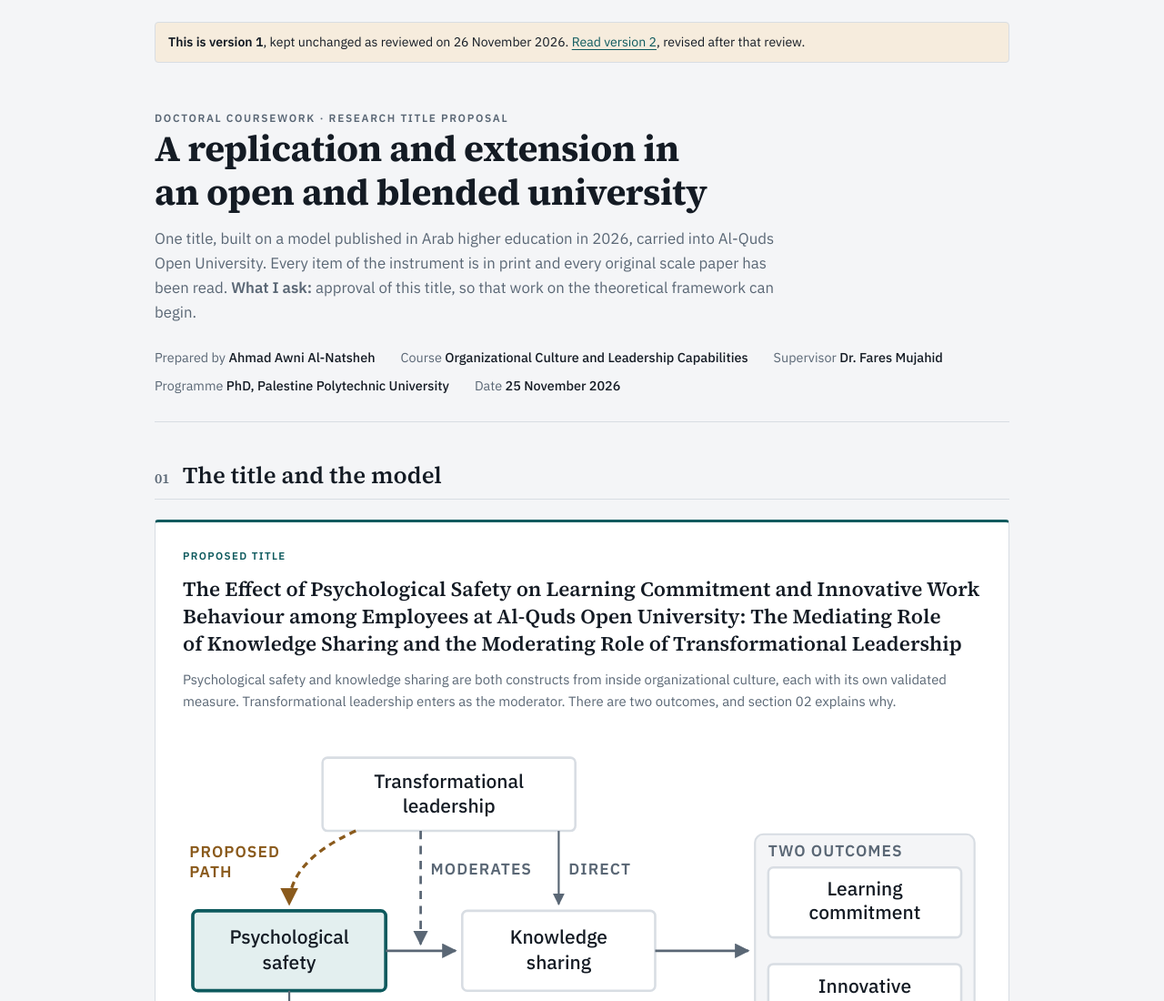
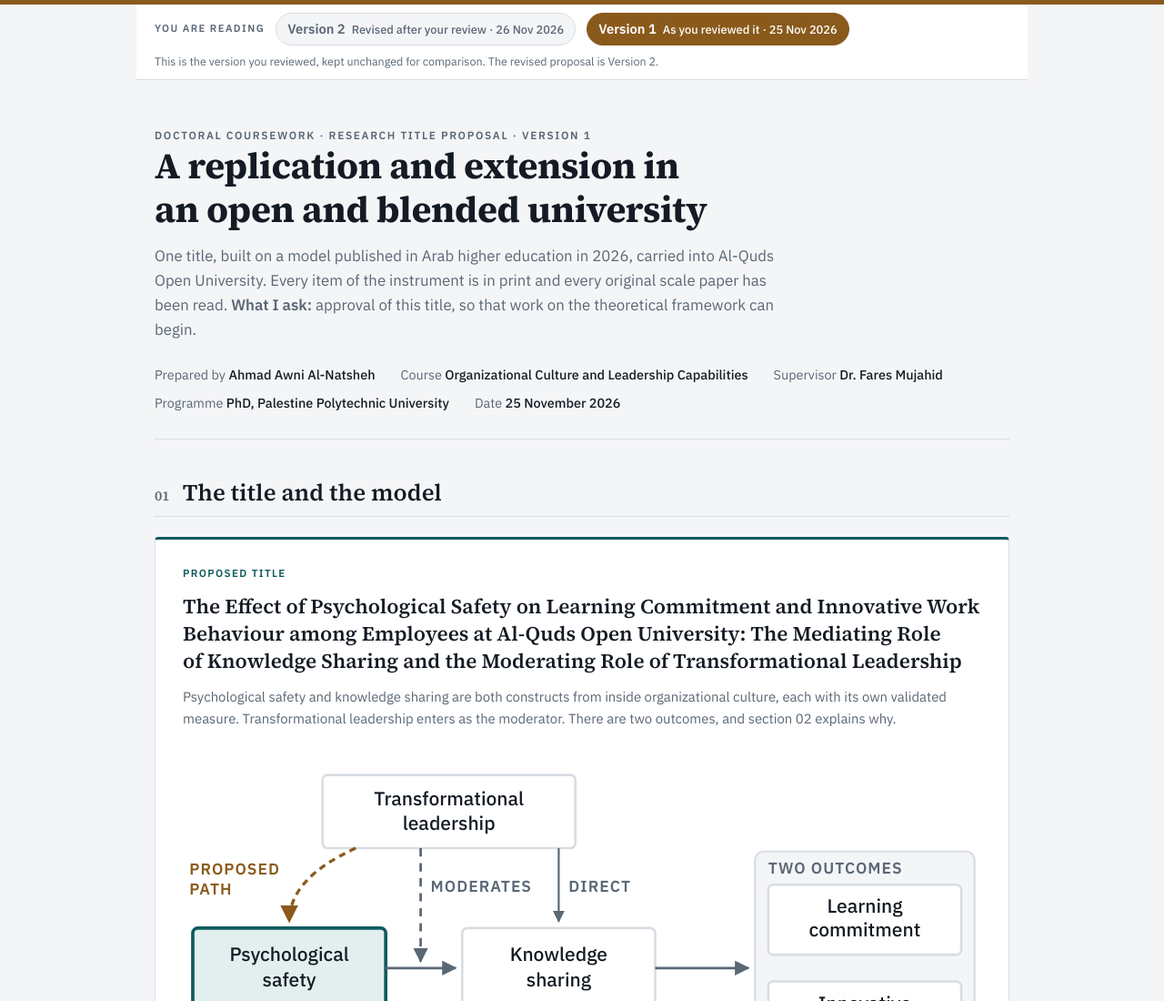
Before and after one commit to anatshih/qou-research-titles, a plain HTML site: page v1.html in a window 1280 px wide. Shown: the top 1100 px of the page at 91% size. Drawn offline with Linux system fonts and the light colour scheme.

Commit message:
Add a version switcher so the two versions are easy to tell apart

```diff
--- a/v1.html
+++ b/v1.html
@@ -150,14 +150,35 @@ footer{border-top:1px solid var(--rule);padding-top:22px;font-size:.86rem;color:
   .hint{display:none}
 }
 @media (prefers-reduced-motion:reduce){*{transition:none!important}}
+
+/* version switcher */
+.vbar{position:sticky;top:0;z-index:20;margin:0 -20px 0;padding:9px 20px;display:flex;flex-wrap:wrap;align-items:center;gap:8px 12px;border-bottom:1px solid var(--rule);background:var(--card)}
+.vbar .vtag{font-size:.7rem;letter-spacing:.13em;text-transform:uppercase;font-weight:700;color:var(--muted)}
+.vbtn{display:inline-flex;align-items:baseline;gap:7px;font-size:.8rem;font-weight:500;text-decoration:none;padding:5px 12px;border-radius:999px;border:1px solid var(--rule);color:var(--muted);background:var(--paper);white-space:nowrap}
+.vbtn b{font-size:.92rem;font-weight:700}
+.vbtn:hover{border-color:var(--ink);color:var(--ink)}
+.vbtn.on{cursor:default}
+.vbtn.on.v2{background:var(--accent);border-color:var(--accent);color:#fff}
+.vbtn.on.v1{background:var(--alt);border-color:var(--alt);color:#fff}
+.vbtn.on:hover{color:#fff}
+.vwhat{font-size:.78rem;color:var(--muted);flex:1 1 100%}
+body.is-v2{border-top:5px solid var(--accent)}
+body.is-v1{border-top:5px solid var(--alt)}
+@media print{.vbar{position:static}}
 </style>
 </head>
-<body>
+<body class="is-v1">
 <div class="wrap">
-<p style="margin:24px 0 0;background:var(--alt-soft);border:1px solid var(--rule);border-radius:4px;padding:10px 14px;font-size:.88rem"><strong>This is version 1</strong>, kept unchanged as reviewed on 26 November 2026. <a href="index.html">Read version 2</a>, revised after that review.</p>
+<div class="vbar">
+  <span class="vtag">You are reading</span>
+  <a class="vbtn" href="index.html"><b>Version 2</b> Revised after your review &middot; 26 Nov 2026</a>
+  <span class="vbtn on v1"><b>Version 1</b> As you reviewed it &middot; 25 Nov 2026</span>
+  <span class="vwhat">This is the version you reviewed, kept unchanged for comparison. The revised proposal is Version 2.</span>
+</div>
+
 
 <header>
-  <div class="eyebrow">Doctoral coursework &middot; Research title proposal</div>
+  <div class="eyebrow">Doctoral coursework &middot; Research title proposal &middot; Version 1</div>
   <h1>A replication and extension in an open and blended university</h1>
   <p class="col" style="font-size:1.05rem;color:var(--muted);margin-top:14px">One title, built on a model published in Arab higher education in 2026, carried into Al-Quds Open University. Every item of the instrument is in print and every original scale paper has been read. <strong>What I ask:</strong> approval of this title, so that work on the theoretical framework can begin.</p>
   <div class="meta">
```
Also changed, not shown: index.html (+23 -2 lines).
